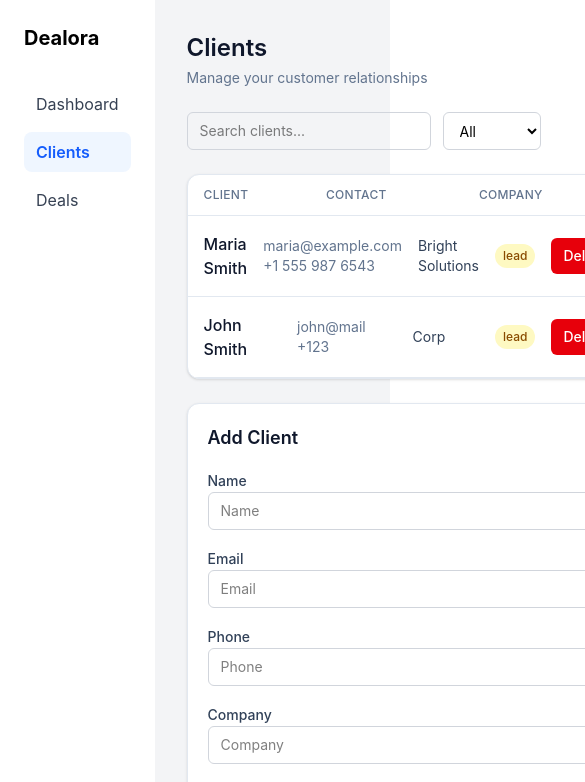
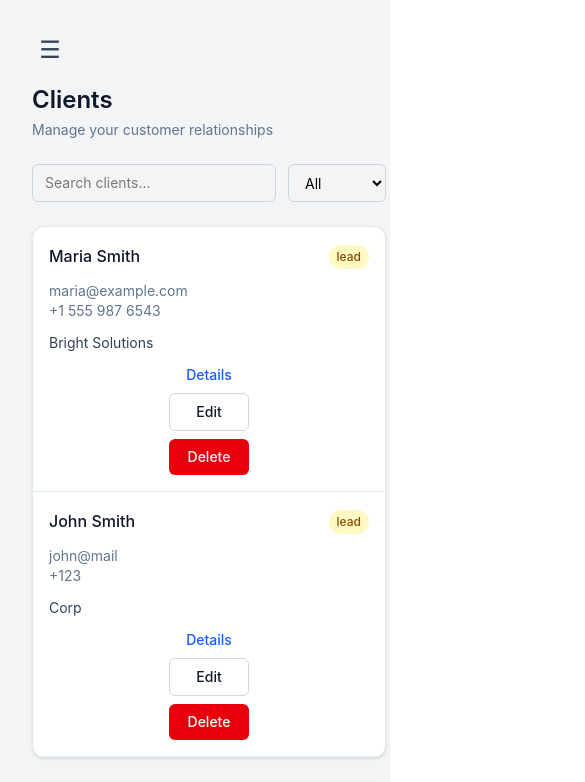
Before and after one commit to vasilyefff/flowcrm, a React (Vite) app: page /clients in a window 390 px wide. Shown: the top 782 px of the page, 585 px wide, since content can reach past the window. Built offline with nearby package versions, Linux system fonts and the light colour scheme; data requests are answered from the project's data file.

Commit message:
feat(ui): add mobile sidebar and responsive clients layout

```diff
--- a/src/app/layout/AppLayout.tsx
+++ b/src/app/layout/AppLayout.tsx
@@ -1,13 +1,37 @@
+import { useState } from 'react'
 import { Outlet, NavLink } from 'react-router-dom'
 
 export const AppLayout = () => {
+  const [isSidebarOpen, setIsSidebarOpen] = useState(false)
   return (
     <div className="flex min-h-screen bg-gray-100">
-      <aside className="w-64 bg-white p-6">
-        <header className="mb-8 text-xl font-bold">Dealora</header>
+      {isSidebarOpen && (
+        <button
+          type="button"
+          aria-label="Close sidebar"
+          onClick={() => setIsSidebarOpen(false)}
+          className="fixed inset-0 z-40 bg-black/30 md:hidden"
+        />
+      )}
+      <aside
+        className={`fixed inset-y-0 left-0 z-50 w-64 bg-white p-6 transition-transform duration-200 md:static md:z-auto md:translate-x-0 ${
+          isSidebarOpen ? 'translate-x-0' : '-translate-x-full'
+        }`}
+      >
+        <button
+          type="button"
+          onClick={() => setIsSidebarOpen(false)}
+          className="mb-4 flex h-9 w-9 items-center justify-center rounded-lg text-2xl text-slate-600 hover:bg-slate-100 md:hidden"
+        >
+          ×
+        </button>
+        <header className="mb-6 text-sm font-bold md:mb-8 md:text-xl">
+          Dealora
+        </header>
         <nav className="flex flex-col gap-2">
           <NavLink
             to="/dashboard"
+            onClick={() => setIsSidebarOpen(false)}
             className={({ isActive }) =>
               isActive
                 ? 'rounded-lg bg-blue-50 px-3 py-2 font-semibold text-blue-600'
@@ -18,6 +42,7 @@ export const AppLayout = () => {
           </NavLink>
           <NavLink
             to="/clients"
+            onClick={() => setIsSidebarOpen(false)}
             className={({ isActive }) =>
               isActive
                 ? 'rounded-lg bg-blue-50 px-3 py-2 font-semibold text-blue-600'
@@ -28,6 +53,7 @@ export const AppLayout = () => {
           </NavLink>
           <NavLink
             to="/deals"
+            onClick={() => setIsSidebarOpen(false)}
             className={({ isActive }) =>
               isActive
                 ? 'rounded-lg bg-blue-50 px-3 py-2 font-semibold text-blue-600'
@@ -40,6 +66,14 @@ export const AppLayout = () => {
       </aside>
 
       <main className="flex-1 p-8">
+        <button
+          type="button"
+          onClick={() => setIsSidebarOpen(true)}
+          className="mb-4 flex h-9 w-9 items-center justify-center rounded-lg text-2xl text-slate-700 hover:bg-slate-200 md:hidden"
+        >
+          ☰
+        </button>
+
         <Outlet />
       </main>
     </div>
--- a/src/entities/client/ui/ClientCard.tsx
+++ b/src/entities/client/ui/ClientCard.tsx
@@ -11,37 +11,50 @@ type ClientCardProps = {
 
 export const ClientCard = ({ client, onDelete, onEdit }: ClientCardProps) => {
   return (
-    <div className="grid grid-cols-[1.4fr_1.8fr_1.2fr_0.7fr_1fr] items-center gap-4 border-b border-slate-200 px-4 py-4">
-      <div>
+    <div className="border-b border-slate-200 px-4 py-4 md:grid md:grid-cols-[1.4fr_1.8fr_1.2fr_0.7fr_1fr] md:items-center md:gap-4">
+      <div className="mb-3 flex items-center justify-between md:mb-0 md:block">
         <p className="font-medium text-slate-900">{client.name}</p>
+
+        <div className="md:hidden">
+          <Badge variant={client.status}>{client.status}</Badge>
+        </div>
       </div>
 
-      <div className="text-sm text-slate-500">
+      <div className="mb-3 text-sm text-slate-500 md:mb-0">
         <p>{client.email}</p>
         <p>{client.phone}</p>
       </div>
 
-      <div className="text-sm text-slate-700">{client.company}</div>
+      <div className="mb-3 text-sm text-slate-700 md:mb-0">
+        {client.company}
+      </div>
 
-      <div className="flex">
+      <div className="hidden md:flex">
         <Badge variant={client.status}>{client.status}</Badge>
       </div>
+      <div className="flex flex-col items-center gap-2">
+        <Link
+          to={`/clients/${client.id}`}
+          className="flex w-20 items-center justify-center text-sm font-medium text-blue-600 hover:text-blue-700"
+        >
+          Details
+        </Link>
 
-      <div className="flex items-center justify-end gap-2">
-        <Button variant="danger" onClick={() => onDelete(client)}>
-          Delete
-        </Button>
-
-        <Button variant="secondary" onClick={() => onEdit(client)}>
+        <Button
+          variant="secondary"
+          className="w-20"
+          onClick={() => onEdit(client)}
+        >
           Edit
         </Button>
 
-        <Link
-          to={`/clients/${client.id}`}
-          className="text-sm font-medium text-blue-600 hover:text-blue-700"
+        <Button
+          variant="danger"
+          className="w-20"
+          onClick={() => onDelete(client)}
         >
-          Details
-        </Link>
+          Delete
+        </Button>
       </div>
     </div>
   )
--- a/src/entities/client/ui/ClientList.tsx
+++ b/src/entities/client/ui/ClientList.tsx
@@ -30,12 +30,12 @@ export const ClientList = ({
 
   return (
     <div className="overflow-hidden rounded-xl border border-slate-200 bg-white shadow-sm">
-      <div className="grid grid-cols-[1.4fr_1.8fr_1.2fr_0.7fr_1fr] items-center gap-4 border-b border-slate-200 px-4 py-3 text-xs font-medium uppercase tracking-wide text-slate-500">
+      <div className="hidden md:grid md:grid-cols-[1.4fr_1.8fr_1.2fr_0.7fr_1fr] md:items-center md:gap-4 md:border-b md:border-slate-200 md:px-4 md:py-3 md:text-xs md:font-medium md:uppercase md:tracking-wide md:text-slate-500">
         <div>Client</div>
         <div>Contact</div>
         <div>Company</div>
         <div>Status</div>
-        <div className="text-right">Actions</div>
+        <div className="text-center">Actions</div>
       </div>
 
       {clients.map((client) => (
--- a/src/pages/clients/ClientsPage.tsx
+++ b/src/pages/clients/ClientsPage.tsx
@@ -111,8 +111,12 @@ export const ClientsPage = () => {
           Manage your customer relationships
         </p>
       </div>
+
       {fetchStatus === 'loading' && <p>Loading clients...</p>}
       {error && <p>{error}</p>}
+
+      <div className="grid gap-6 lg:grid-cols-[minmax(0,1fr)_380px]">
+        <div className="space-y-6">
           <div className="flex gap-3">
             <Input
               value={searchTerm}
@@ -133,6 +137,19 @@ export const ClientsPage = () => {
             </Select>
           </div>
 
+          {fetchStatus === 'succeeded' && (
+            <ClientList
+              clients={filteredClients}
+              onDelete={handleDelete}
+              onEdit={handleEdit}
+              hasClients={clients.length > 0}
+            />
+          )}
+        </div>
+
+        <ClientForm onSubmit={handleCreate} />
+      </div>
+
       <EditClientDialog
         isOpen={!!editClient}
         client={editClient}
@@ -146,17 +163,6 @@ export const ClientsPage = () => {
         onConfirm={handleConfirmDelete}
         onCancel={handleCancelDelete}
       />
-
-      {fetchStatus === 'succeeded' && (
-        <ClientList
-          clients={filteredClients}
-          onDelete={handleDelete}
-          onEdit={handleEdit}
-          hasClients={clients.length > 0}
-        />
-      )}
-
-      <ClientForm onSubmit={handleCreate} />
     </div>
   )
 }
--- a/src/shared/ui/Button.tsx
+++ b/src/shared/ui/Button.tsx
@@ -11,11 +11,17 @@ const variantClasses = {
   danger: 'bg-red-600 text-white hover:bg-red-700',
 }
 
-export const Button = ({ children, variant = 'primary', ...props }: Props) => {
+export const Button = ({
+  children,
+  variant = 'primary',
+  className = '',
+  ...props
+}: Props) => {
   return (
     <button
       {...props}
-      className={`rounded-md px-3 py-2 text-sm font-medium cursor-pointer ${variantClasses[variant]}`}
+      className={`rounded-md px-3 py-2 text-sm font-medium cursor-pointer
+  ${variantClasses[variant]} ${className}`}
     >
       {children}
     </button>
```
Lines whose indentation alone changed are shown as unchanged.
